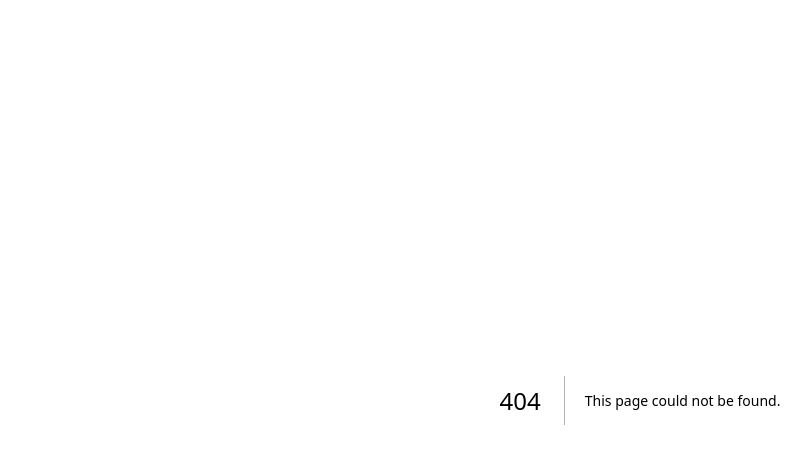
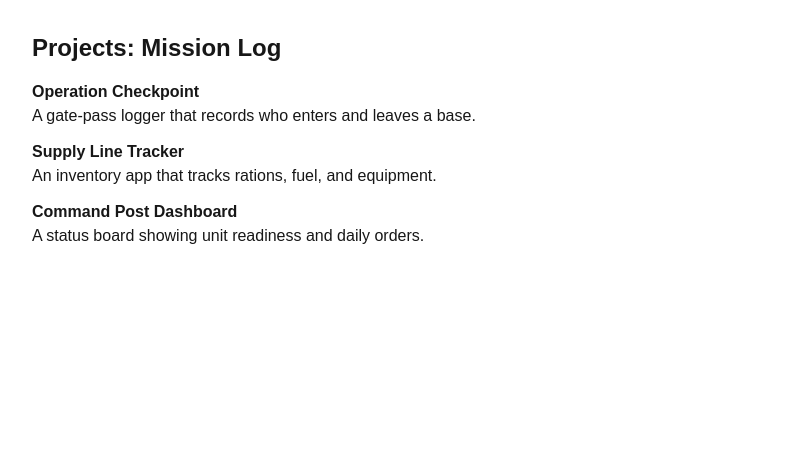
Before and after one commit to Chr1s-Bat/-Command-Post, a Next.js app: page /projects in a window 1280 px wide. Before the commit this address had no page. Shown: the top 464 px of the page, without its empty margins (0-811 px from the left). Built offline with nearby package versions, Linux system fonts and the light colour scheme.

Commit message:
Add projects page

```diff
--- /dev/null
+++ b/app/projects/page.tsx
@@ -0,0 +1,36 @@
+// app/projects/page.tsx
+export const metadata = { title: "Missions | Christian G. Babatuan" };
+
+const projects = [
+  {
+    id: 1,
+    name: "Operation Checkpoint",
+    description: "A gate-pass logger that records who enters and leaves a base.",
+  },
+  {
+    id: 2,
+    name: "Supply Line Tracker",
+    description: "An inventory app that tracks rations, fuel, and equipment.",
+  },
+  {
+    id: 3,
+    name: "Command Post Dashboard",
+    description: "A status board showing unit readiness and daily orders.",
+  },
+];
+
+export default function ProjectsPage() {
+  return (
+    <main className="p-8 max-w-3xl">
+      <h1 className="text-2xl font-bold">Projects: Mission Log</h1>
+      <ul className="mt-4 space-y-3">
+        {projects.map((project) => (
+          <li key={project.id}>
+            <p className="font-semibold">{project.name}</p>
+            <p>{project.description}</p>
+          </li>
+        ))}
+      </ul>
+    </main>
+  );
+}
```
